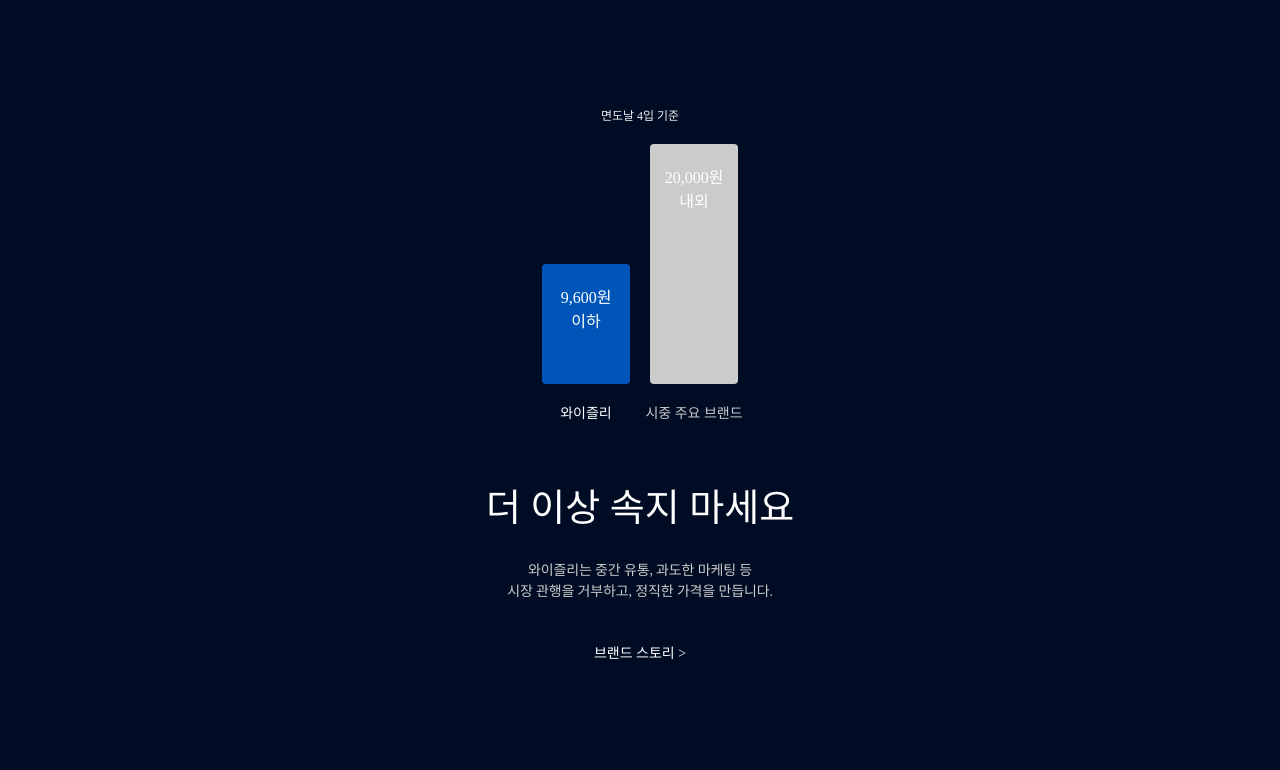
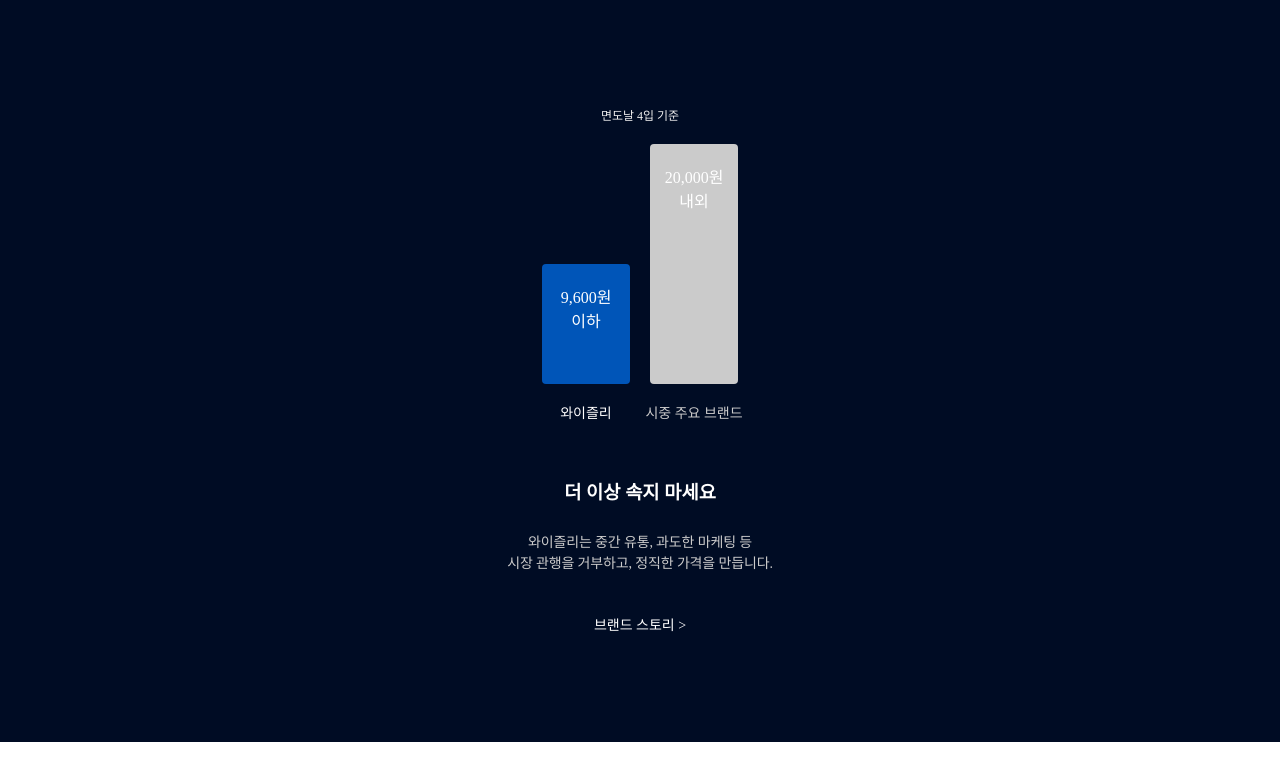
Before and after one commit to lightixxx/wisely-clone-coding, a React (Create React App) app: page / in a window 1280 px wide. Shown: the part 802-1572 px from the top of the page. After the commit the page ends 1544 px from the top, so only its background shows below. Built offline with nearby package versions, Linux system fonts and the light colour scheme; a web font is replaced by a local one.

Commit message:
공통 스타일 class 지정

```diff
--- a/src/components/BrandStory.css
+++ b/src/components/BrandStory.css
@@ -49,9 +49,8 @@
 }
 
 .brand-story-title {
-  font-size: 38px;
+  color: #FFFFFF;
   margin-bottom: 28px;
-  font-weight: 400;
 }
 
 .brand-story-desc {
--- a/src/components/BrandStory.js
+++ b/src/components/BrandStory.js
@@ -20,7 +20,7 @@
                     <dt>시중 주요 브랜드</dt>
                   </div>
                 </dl>
-                <h3 className="brand-story-title">더 이상 속지 마세요</h3>
+                <h3 className="title brand-story-title">더 이상 속지 마세요</h3>
                 <p className="brand-story-desc light-desc">
                   와이즐리는 중간 유통, 과도한 마케팅 등<br/>
                   시장 관행을 거부하고, 정직한 가격을 만듭니다.
```
